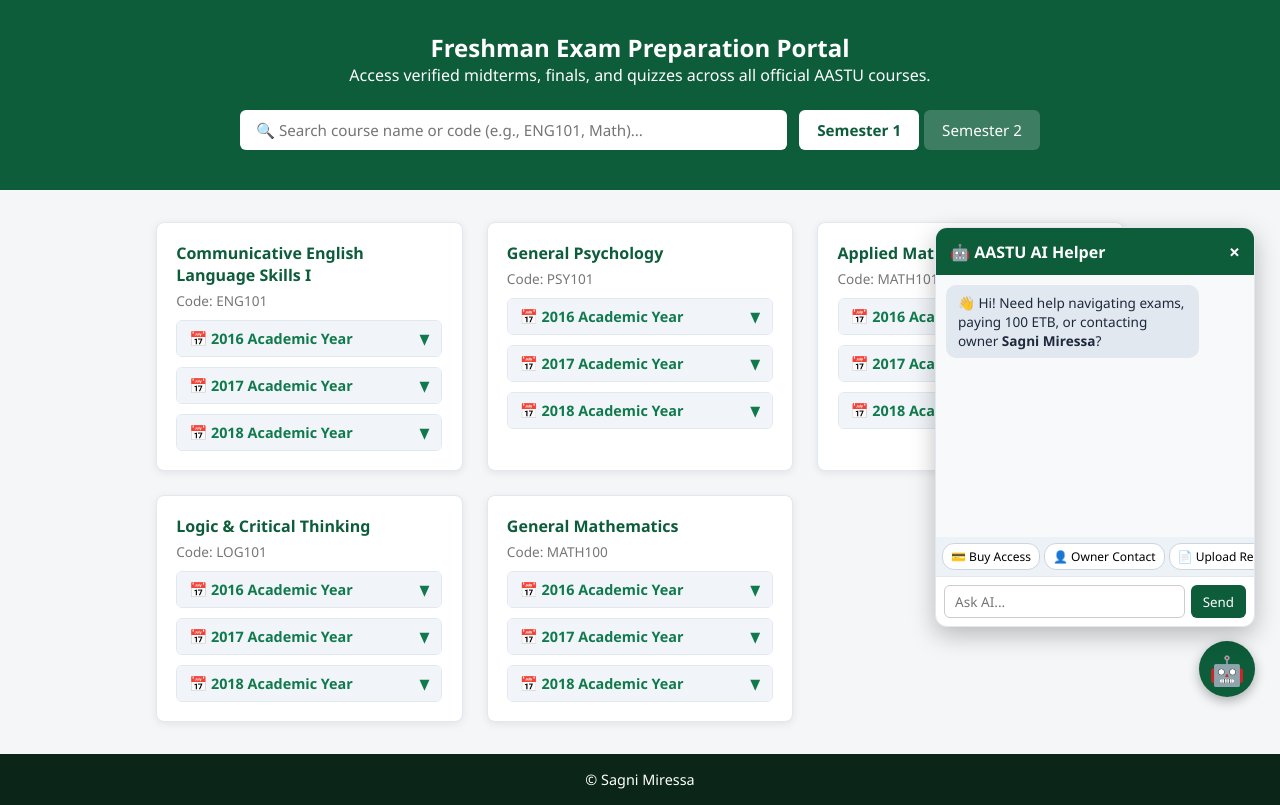
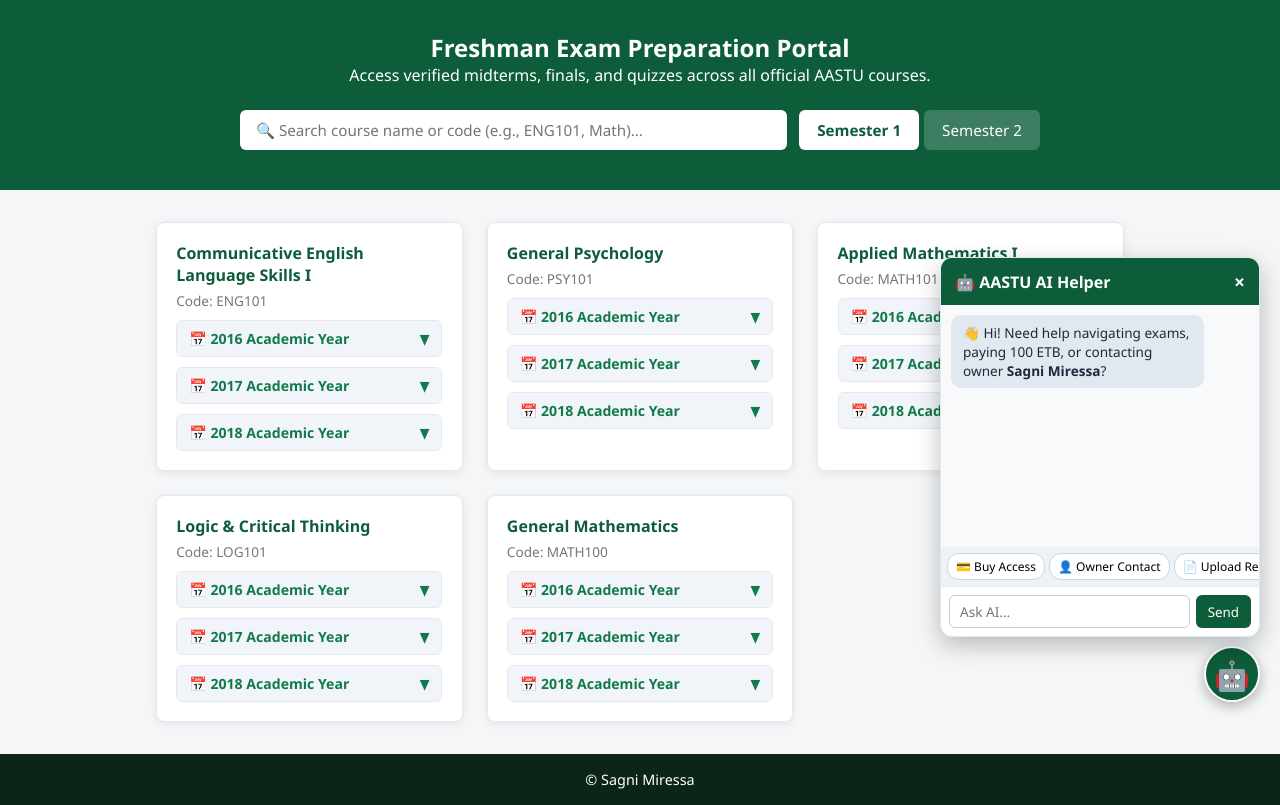
Before and after one commit to sagni-miressa/AASTU-exampeppers, a plain HTML site: page index.html in a window 1280 px wide. Both pictures are taken after a click on the button "Ask AI Assistant". Shown: the part 78-883 px from the top of the page. Drawn offline with Linux system fonts and the light colour scheme.

Commit message:
Fix cache issues, force AI widget FAB positioning and 2016-2018 year dropdowns

```diff
--- a/index.html
+++ b/index.html
@@ -4,7 +4,7 @@
   <meta charset="UTF-8" />
   <meta name="viewport" content="width=device-width, initial-scale=1.0" />
   <title>AASTU EXAM PAPERS</title>
-  <link rel="stylesheet" href="./styles.css" />
+  <link rel="stylesheet" href="./styles.css?v=2.0" />
   <script src="https://cdnjs.cloudflare.com/ajax/libs/pdf.js/2.16.105/pdf.min.js"></script>
 </head>
 <body>
@@ -140,13 +140,13 @@
     </div>
   </div>
 
-  <!-- Floating AI Assistant Button & Window -->
+  <!-- Floating AI Floating Widget Button & Chat Window -->
   <div class="ai-floating-container">
-    <button class="ai-fab" onclick="toggleAiChat()" title="Ask AI Assistant">
+    <button class="ai-fab-btn" onclick="toggleAiChat()" title="Ask AI Assistant">
       🤖
     </button>
 
-    <div id="aiChatBox" class="ai-popup hidden">
+    <div id="aiChatBox" class="ai-popup-window hidden">
       <div class="ai-popup-header">
         <span>🤖 AASTU AI Helper</span>
         <span class="close-ai" onclick="toggleAiChat()">&times;</span>
@@ -176,6 +176,6 @@
     <p>© Sagni Miressa</p>
   </footer>
 
-  <script src="./app.js"></script>
+  <script src="./app.js?v=2.0"></script>
 </body>
 </html>
--- a/styles.css
+++ b/styles.css
@@ -201,7 +201,7 @@
 
 .course-card h4 { color: var(--primary); margin-bottom: 0.3rem; }
 
-/* Year Accordion Styling */
+/* Academic Year Groups */
 .year-group {
   margin-top: 10px;
   border: 1px solid var(--border-color);
@@ -213,7 +213,7 @@
   background: #f1f5f9;
   padding: 8px 12px;
   font-weight: bold;
-  font-size: 0.9rem;
+  font-size: 0.88rem;
   color: var(--primary-light);
   cursor: pointer;
   display: flex;
@@ -231,7 +231,7 @@
   background: #ffffff;
 }
 
-.year-papers.hidden { display: none; }
+.year-papers.hidden { display: none !important; }
 
 .paper-btn {
   padding: 8px;
@@ -303,48 +303,45 @@
   cursor: pointer;
 }
 
-/* Floating AI Assistant FAB & Popup Window */
+/* Floating AI Assistant FAB Button & Popup Box Reset */
 .ai-floating-container {
-  position: fixed;
-  bottom: 25px;
-  right: 25px;
-  z-index: 9999;
+  position: fixed !important;
+  bottom: 20px !important;
+  right: 20px !important;
+  z-index: 99999 !important;
 }
 
-.ai-fab {
-  width: 56px;
-  height: 56px;
-  border-radius: 50%;
-  background: var(--primary);
-  color: white;
-  border: none;
-  font-size: 1.8rem;
-  cursor: pointer;
-  box-shadow: 0 4px 12px rgba(0,0,0,0.3);
-  display: flex;
-  align-items: center;
-  justify-content: center;
-  transition: transform 0.2s;
+.ai-fab-btn {
+  width: 56px !important;
+  height: 56px !important;
+  border-radius: 50% !important;
+  background: var(--primary) !important;
+  color: white !important;
+  border: 2px solid white !important;
+  font-size: 1.8rem !important;
+  cursor: pointer !important;
+  box-shadow: 0 4px 14px rgba(0,0,0,0.3) !important;
+  display: flex !important;
+  align-items: center !important;
+  justify-content: center !important;
 }
 
-.ai-fab:hover { transform: scale(1.1); }
-
-.ai-popup {
-  position: absolute;
-  bottom: 70px;
-  right: 0;
-  width: 320px;
-  height: 400px;
-  background: white;
-  border-radius: 12px;
-  box-shadow: 0 8px 24px rgba(0,0,0,0.25);
-  border: 1px solid var(--border-color);
-  display: flex;
-  flex-direction: column;
-  overflow: hidden;
+.ai-popup-window {
+  position: absolute !important;
+  bottom: 65px !important;
+  right: 0 !important;
+  width: 320px !important;
+  height: 380px !important;
+  background: white !important;
+  border-radius: 12px !important;
+  box-shadow: 0 8px 24px rgba(0,0,0,0.25) !important;
+  border: 1px solid var(--border-color) !important;
+  display: flex !important;
+  flex-direction: column !important;
+  overflow: hidden !important;
 }
 
-.ai-popup.hidden { display: none; }
+.ai-popup-window.hidden { display: none !important; }
 
 .ai-popup-header {
   background: var(--primary);
```
